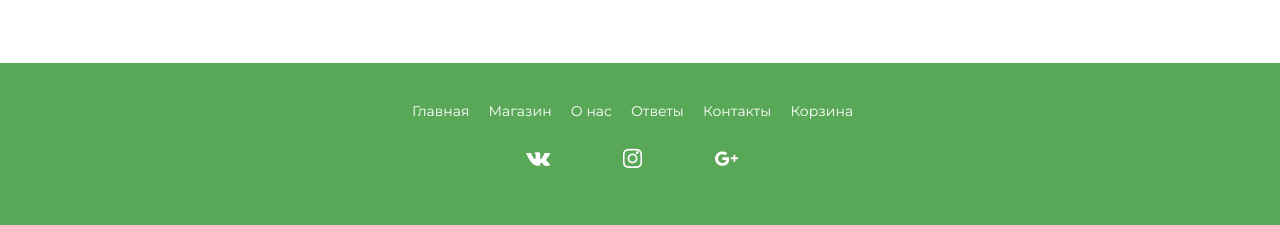
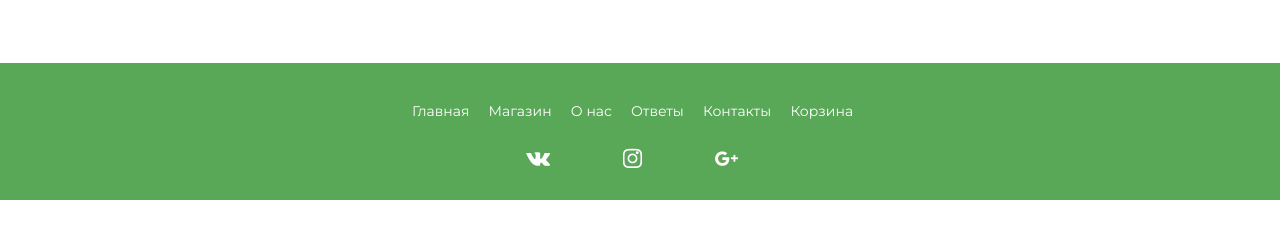
Before and after one commit to jackalxtxff/teplica, a PHP site: page / in a window 1280 px wide. Shown: the part 849-1074 px from the top of the page. After the commit the page ends 1049 px from the top, so only its background shows below. Run offline with PHP 8.4, Linux system fonts and the light colour scheme; some libraries are stand-ins or nearby versions.

Commit message:
убрал лишнее пространство с футера

```diff
--- a/assets/style/css/style.css
+++ b/assets/style/css/style.css
@@ -158,7 +158,7 @@ footer {
   height: auto;
   background: #59A857;
   margin-top: 50px;
-  padding-bottom: 25px;
+
   text-align: center;
 }
 
```
